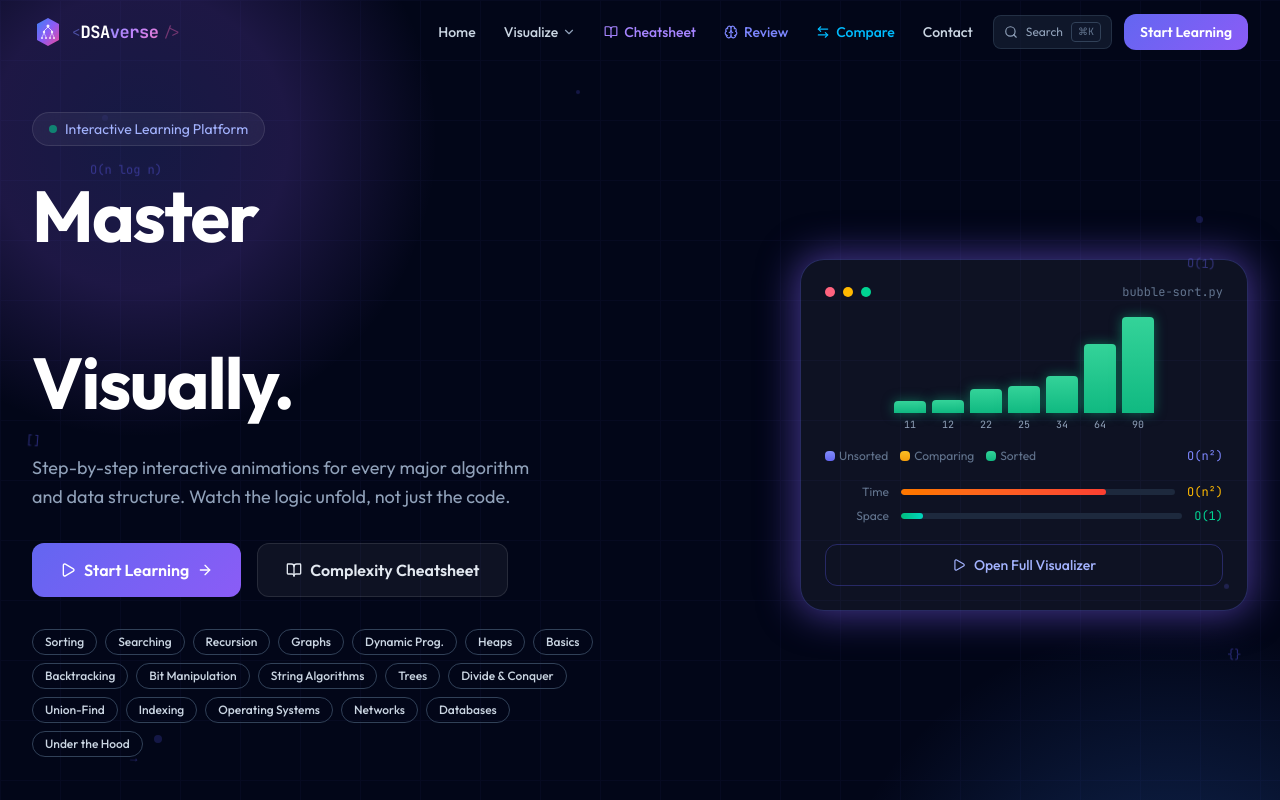
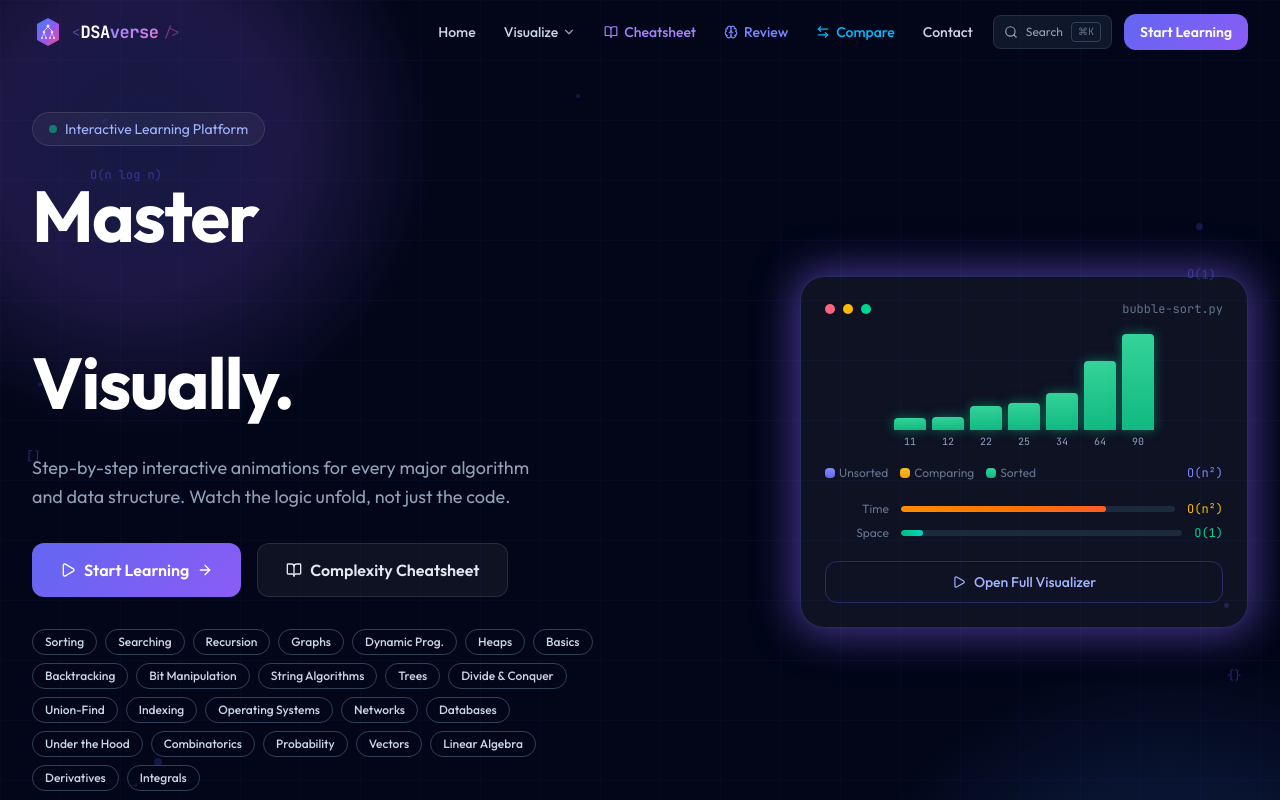
Before and after one commit to Archit1706/DSAverse, a Next.js app: page / in a window 1280 px wide. Shown: the top 800 px of the page. Built offline with nearby package versions, Linux system fonts and the light colour scheme.

Commit message:
Add Math topics to the hero quick links

```diff
--- a/components/Hero.jsx
+++ b/components/Hero.jsx
@@ -8,7 +8,7 @@ import {
 import { totalPages, totalQuestions, pagesBySection } from '@/data/learningStats';
 
 /* ─── Cycling words ──────────────────────────────────── */
-const WORDS = ['Sorting', 'Searching', 'Recursion', 'Graphs', 'Heaps', 'Dynamic Prog.', 'Backtracking', 'Bit Manip.', 'Strings', 'Trees', 'Divide & Conquer', 'Union-Find', 'Networks', 'Databases'];
+const WORDS = ['Sorting', 'Searching', 'Recursion', 'Graphs', 'Heaps', 'Dynamic Prog.', 'Backtracking', 'Bit Manip.', 'Strings', 'Trees', 'Divide & Conquer', 'Union-Find', 'Networks', 'Databases', 'Probability', 'Linear Algebra', 'Calculus'];
 
 /* ─── Quick-nav chips ──────────────────────────── */
 /* Label and href are listed separately on purpose: several labels are
@@ -33,6 +33,12 @@ const QUICK_NAV = [
     { label: 'Networks', href: '/computer-networks' },
     { label: 'Databases', href: '/database-systems' },
     { label: 'Under the Hood', href: '/under-the-hood' },
+    { label: 'Combinatorics', href: '/combinatorics' },
+    { label: 'Probability', href: '/probability-and-statistics' },
+    { label: 'Vectors', href: '/vectors' },
+    { label: 'Linear Algebra', href: '/linear-algebra' },
+    { label: 'Derivatives', href: '/differential-calculus' },
+    { label: 'Integrals', href: '/integral-calculus' },
 ];
 
 function WordCycler() {
```
